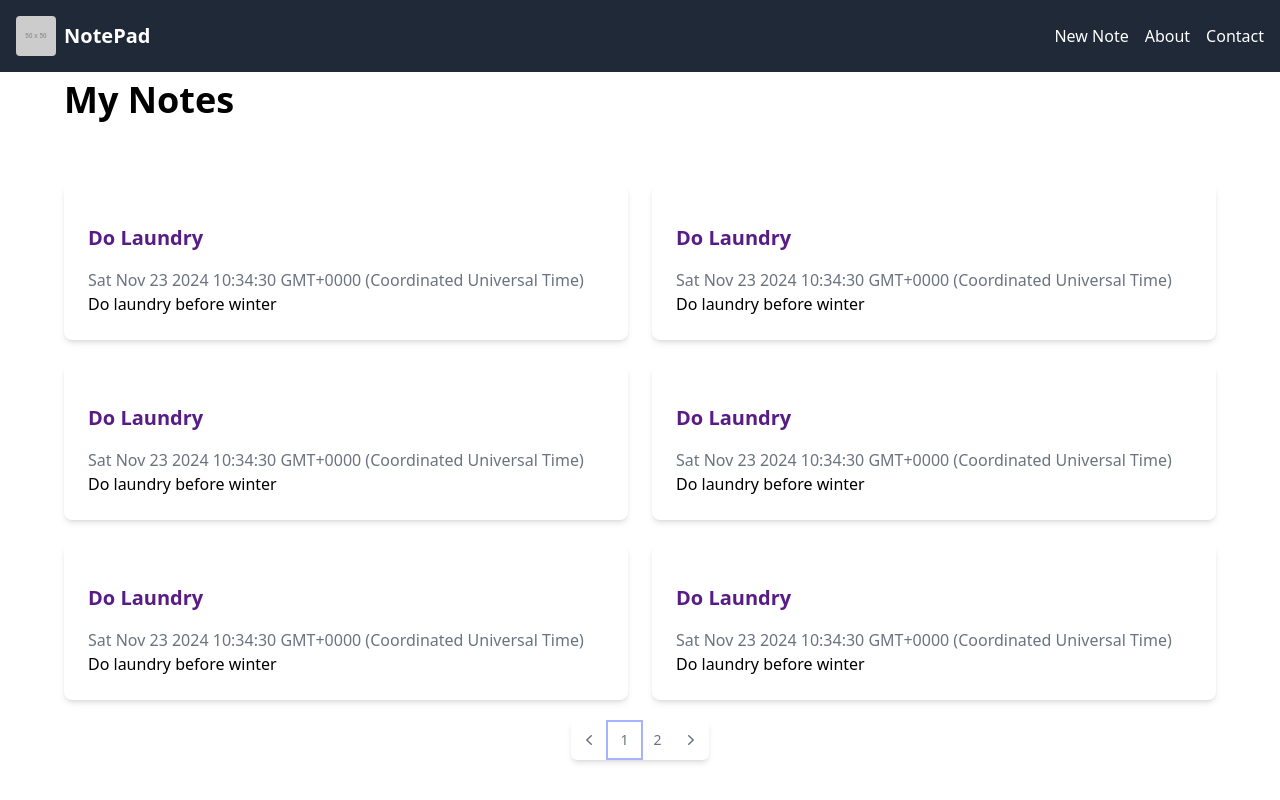
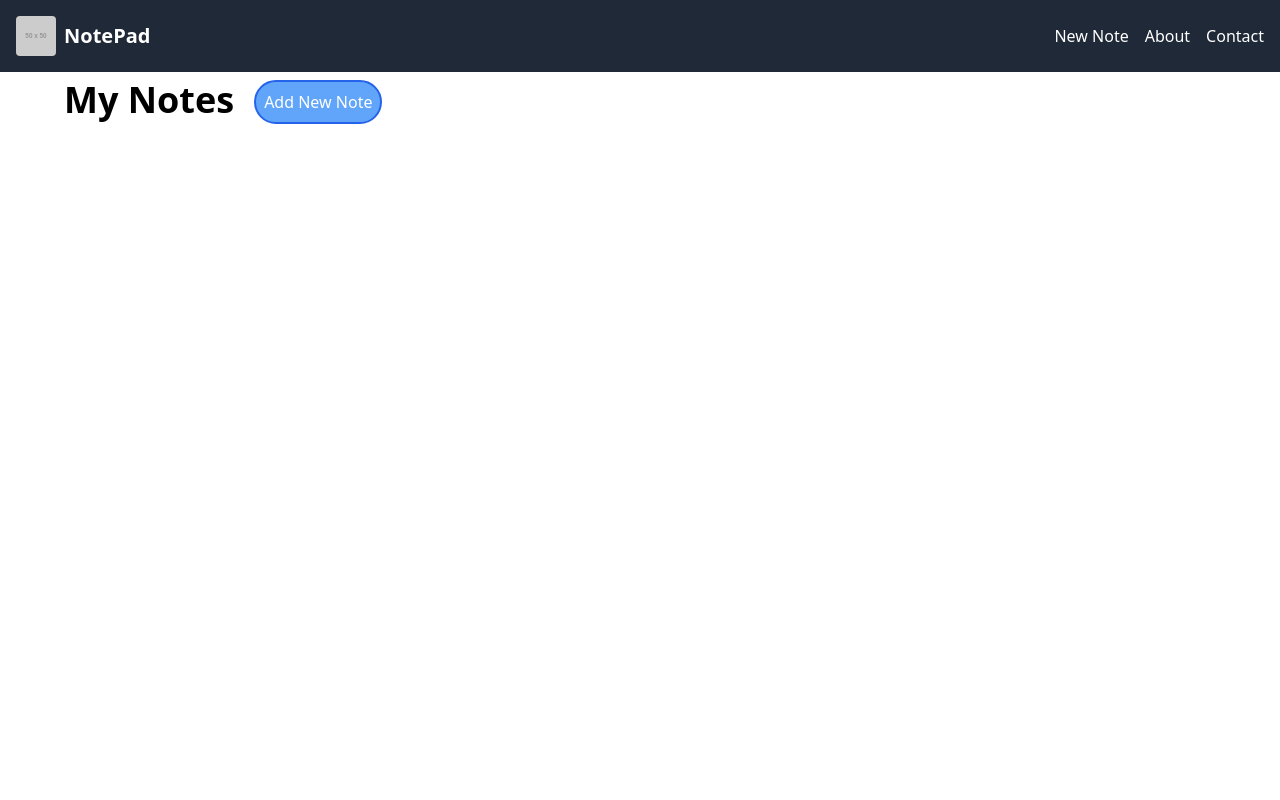
Before and after one commit to shaswat-satyam/Notepad, a React (Vite) app: page / in a window 1280 px wide. Built offline with nearby package versions, Linux system fonts and the light colour scheme.

Commit message:
Added Firebase and added updation of Notes and NotesID

```diff
--- a/package.json
+++ b/package.json
@@ -10,7 +10,7 @@
     "lint": "eslint .",
     "preview": "vite preview",
     "predeploy": "npm run build",
-    "deploy": "gh-pages -d build"
+    "deploy": "gh-pages -d dist"
   },
   "dependencies": {
     "firebase": "^11.0.2",
--- a/src/components/Body.tsx
+++ b/src/components/Body.tsx
@@ -3,8 +3,27 @@ import NoteComponent from "./NoteComponent.tsx";
 
 import { Note } from "../../type.ts";
 
-import { Dispatch, useState } from "react";
+import { Dispatch, useState, useReducer, useEffect } from "react";
 import Pagination from "./Pagination.tsx";
+
+import { initializeApp } from "firebase/app";
+import { getDatabase } from "firebase/database";
+
+const firebaseConfig = {
+  apiKey: "AIzaSyDakBjopCjwbPK06EnbYm_blWObjJHa9e8",
+  authDomain: "notepad-82c2e.firebaseapp.com",
+  projectId: "notepad-82c2e",
+  storageBucket: "notepad-82c2e.firebasestorage.app",
+  messagingSenderId: "350688169353",
+  appId: "1:350688169353:web:f9563a6c1561454bd56558",
+  measurementId: "G-2VLFBPVNBY",
+  databaseURL:
+    "https://notepad-82c2e-default-rtdb.asia-southeast1.firebasedatabase.app/",
+};
+
+// Initialize Firebase
+const app = initializeApp(firebaseConfig);
+const database = getDatabase(app);
 
 type Props = {
   formVisible: boolean;
@@ -12,73 +31,35 @@ type Props = {
 };
 
 export default function Body({ formVisible, setFormVisibility }: Props) {
+  function useForceUpdate() {
+    const [value, setValue] = useState(0); // integer state
+    return () => setValue((value) => value + 1);
+  }
+  const forceUpdate = useForceUpdate();
   const [currentPage, setCurrentPage] = useState(0);
-  const [Notes, setNotes] = useState<Array<Note>>([
-    {
-      title: "Do Laundry",
-      tagline: "",
-      body: "Do laundry before winter",
-      isPinned: false,
-      updatedAt: 0,
-      createdAt: 0,
-    },
-    {
-      title: "Do Laundry",
-      tagline: "",
-      body: "Do laundry before winter",
-      isPinned: false,
-      updatedAt: 0,
-      createdAt: 0,
-    },
-    {
-      title: "Do Laundry",
-      tagline: "",
-      body: "Do laundry before winter",
-      isPinned: false,
-      updatedAt: 0,
-      createdAt: 0,
-    },
-    {
-      title: "Do Laundry",
-      tagline: "",
-      body: "Do laundry before winter",
-      isPinned: false,
-      updatedAt: 0,
-      createdAt: 0,
-    },
-    {
-      title: "Do Laundry",
-      tagline: "",
-      body: "Do laundry before winter",
-      isPinned: false,
-      updatedAt: 0,
-      createdAt: 0,
-    },
-    {
-      title: "Do Laundry",
-      tagline: "",
-      body: "Do laundry before winter",
-      isPinned: false,
-      updatedAt: 0,
-      createdAt: 0,
-    },
-    {
-      title: "Do Laundry",
-      tagline: "",
-      body: "Do laundry before winter",
-      isPinned: false,
-      updatedAt: 0,
-      createdAt: 0,
-    },
-  ]);
+  const [Notes, setNotes] = useState<Array<Note>>([]);
   const currentNotes = Notes.filter((note) => note.isPinned)
     .sort((note) => note.updatedAt)
     .concat(
       Notes.filter((note) => !note.isPinned).sort((note) => note.updatedAt)
     );
+
   return (
     <div className="pt-20 px-16">
-      <h1 className="text-4xl font-bold">My Notes</h1>
+      <div className="flex space-x-5">
+        <h1 className="text-4xl font-bold">My Notes</h1>
+
+        {!formVisible ? (
+          <button
+            onClick={() => setFormVisibility(true)}
+            className="border-blue-600 border-2  rounded-full bg-blue-400 text-white hover:bg-blue-800 p-2"
+          >
+            Add New Note
+          </button>
+        ) : (
+          <></>
+        )}
+      </div>
       {formVisible ? (
         <Form
           setFormVisibility={setFormVisibility}
@@ -92,15 +73,18 @@ export default function Body({ formVisible, setFormVisibility }: Props) {
         {Notes.length > 0 ? (
           currentNotes
             .slice(6 * currentPage, 6 * (currentPage + 1))
-            .map((note: Note, i) => (
+            .map((note: Note) => (
               <NoteComponent
+                notes={Notes}
+                setNotes={setNotes}
+                id={note.id}
                 title={note.title}
                 tagline={note.tagline}
                 body={note.body}
                 isPinned={note.isPinned}
                 updatedAt={note.updatedAt}
                 createdAt={note.createdAt}
-                key={note.title + i}
+                key={note.id}
               />
             ))
         ) : (
--- a/src/components/Form.tsx
+++ b/src/components/Form.tsx
@@ -6,6 +6,8 @@ type Props = {
   setNotes: React.Dispatch<React.SetStateAction<Array<Note>>>;
   notes: Array<Note>;
 };
+const uniqueId = (prefix = "id-") =>
+  prefix + Math.random().toString(16).slice(-4);
 
 export default function Form({ setFormVisibility, setNotes, notes }: Props) {
   const [title, setTitle] = useState("");
@@ -106,6 +108,7 @@ export default function Form({ setFormVisibility, setNotes, notes }: Props) {
             setNotes([
               ...notes,
               {
+                id: uniqueId("note"),
                 title: title,
                 tagline: tagline,
                 body: body,
--- a/src/components/NoteComponent.tsx
+++ b/src/components/NoteComponent.tsx
@@ -1,16 +1,32 @@
+import { useState } from "react";
 import { Note } from "../../type";
 
 export default function NoteComponent({
+  notes,
+  setNotes,
+  id,
   title,
   body,
   tagline,
   isPinned,
   updatedAt,
   createdAt,
-}: Note) {
+}: Note & Array<Note> & React.Dispatch<React.SetStateAction<Array<Note>>>) {
+  const [isDisplay, setDisplay] = useState(true);
+
+  const [upTitle, setTitle] = useState(title);
+  const [upTagline, setTagLine] = useState(tagline);
+  const [upBody, setBody] = useState(body);
+  const [upIsPinned, setIsPinned] = useState(isPinned);
+
   return (
     <div>
-      <div className="bg-white rounded-lg shadow-md p-6">
+      <div
+        onClick={() => {
+          setDisplay(false);
+        }}
+        className="bg-white rounded-lg shadow-md p-6"
+      >
         <div className="flex align-middle justify-between">
           <h2 className="text-xl pt-4 font-bold w-max text-purple-900 mb-4">
             {title}
@@ -29,9 +45,130 @@ export default function NoteComponent({
         <div className="flex justify-between gap-5 text-gray-500">
           {tagline ? <h4>{tagline}</h4> : <></>}
           <h4>{Date(updatedAt)}</h4>
+
+          <h4>{Date(createdAt)}</h4>
         </div>
         <p className="">{body}</p>
       </div>
+      {isDisplay ? (
+        <></>
+      ) : (
+        <div className="w-screen h-screen bg-black bg-opacity-30 fixed top-0 right-0 flex align-middle justify-center">
+          <form className="max-w-md fixed mx-auto w-11/12 h-2/3 mt-20 p-6 bg-white border rounded-lg shadow-lg">
+            <div className="flex align-middle justify-between mb-6">
+              <h2 className="text-2xl font-bold p-2">Add New Note</h2>
+              <button
+                type="button"
+                className="bg-white rounded-md p-2 inline-flex items-center justify-center text-gray-400 hover:text-gray-500 hover:bg-gray-100 focus:outline-none focus:ring-2 focus:ring-inset focus:ring-indigo-500"
+                onClick={() => setDisplay(true)}
+              >
+                <span className="sr-only">Close menu</span>
+                <svg
+                  className="h-6 w-6"
+                  xmlns="http://www.w3.org/2000/svg"
+                  fill="none"
+                  viewBox="0 0 24 24"
+                  stroke="currentColor"
+                  aria-hidden="true"
+                >
+                  <path
+                    strokeLinecap="round"
+                    strokeLinejoin="round"
+                    strokeWidth="2"
+                    d="M6 18L18 6M6 6l12 12"
+                  />
+                </svg>
+              </button>
+            </div>
+            <div className="mb-4">
+              <label
+                className="block text-gray-700 font-bold mb-2"
+                htmlFor="title"
+              >
+                Title:
+              </label>
+              <input
+                className="shadow appearance-none border rounded w-full py-2 px-3 text-gray-700 leading-tight focus:outline-none focus:shadow-outline required:"
+                id="title"
+                type="text"
+                value={upTitle}
+                placeholder="Enter the title"
+                required={true}
+                onChange={(e) => setTitle(e.target.value)}
+              />
+            </div>
+            <div className="mb-4 flex">
+              <label
+                className="block mt-2  text-gray-700 font-bold mb-2"
+                htmlFor="pin"
+              >
+                Pinned:
+              </label>
+              <input
+                id="pin"
+                type="checkbox"
+                placeholder="Pin the note"
+                checked={upIsPinned}
+                className="ml-5"
+                onChange={(e) => setIsPinned(Boolean(e.target.checked))}
+              />
+            </div>
+            <div className="mb-4">
+              <label
+                className="block text-gray-700 font-bold mb-2"
+                htmlFor="tagline"
+              >
+                Tagline:
+              </label>
+              <input
+                className="shadow appearance-none border rounded w-full py-2 px-3 text-gray-700 leading-tight focus:outline-none focus:shadow-outline"
+                id="tagline"
+                type="text"
+                placeholder="Enter the tagline"
+                value={upTagline}
+                required
+                onChange={(e) => setTagLine(e.target.value)}
+              />
+            </div>
+            <div className="mb-4">
+              <label
+                className="block text-gray-700 font-bold mb-2"
+                htmlFor="body"
+              >
+                Body:
+              </label>
+              <textarea
+                className="shadow appearance-none border rounded w-full py-2 px-3 text-gray-700 leading-tight focus:outline-none focus:shadow-outline"
+                id="body"
+                rows={5}
+                value={upBody}
+                placeholder="Enter the body"
+                required={true}
+                onChange={(e) => setBody(e.target.value)}
+              ></textarea>
+            </div>
+            <button
+              className="bg-blue-500 hover:bg-blue-700 text-white font-bold py-2 px-4 rounded focus:outline-none focus:shadow-outline"
+              type="submit"
+              onClick={(e) => {
+                e.preventDefault();
+                const updatedNote = notes.filter((note) => note.id === id)[0];
+                updatedNote.title = upTitle;
+                updatedNote.tagline = upTagline;
+                updatedNote.body = upBody;
+                updatedNote.isPinned = upIsPinned;
+                updatedNote.updatedAt = Date.now();
+                setNotes(
+                  notes.filter((note) => note.id != id).concat(updatedNote)
+                );
+                setDisplay(true);
+              }}
+            >
+              Update Note
+            </button>
+          </form>
+        </div>
+      )}
     </div>
   );
 }
--- a/src/components/Pagination.tsx
+++ b/src/components/Pagination.tsx
@@ -35,7 +35,7 @@ export default function Pagination({
             </svg>
           </a>
 
-          {[...Array(pageCount)].map((x, i) => (
+          {[...Array(pageCount)].map((_, i) => (
             <a
               href=""
               className={
--- a/type.ts
+++ b/type.ts
@@ -1,4 +1,5 @@
 export type Note = {
+  id: string;
   title: string;
   tagline: string;
   body: string;
```
Also changed, not shown: src/components/EditForm.tsx (added), 1 other file (tests, documents, lock files or other folders).
